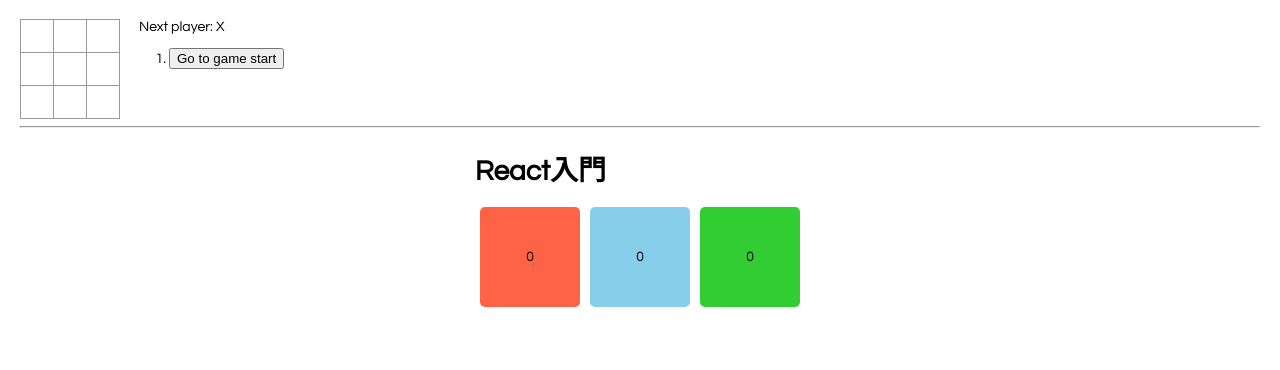
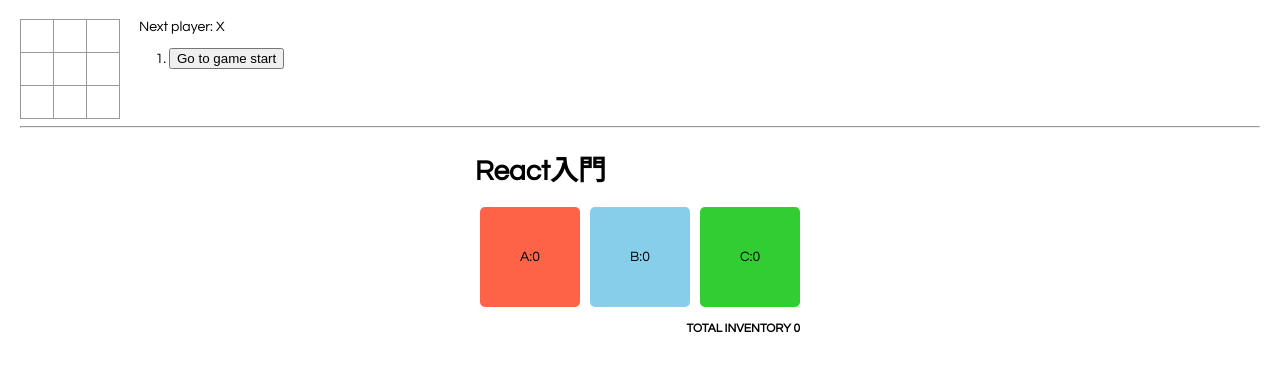
Before and after one commit to kobayashi-m42/react-tutorial, a React app: page / in a window 1280 px wide. Built offline with nearby package versions, Linux system fonts and the light colour scheme.

Commit message:
カウントアップされた総数を表示する処理を追加

```diff
--- a/src/index.css
+++ b/src/index.css
@@ -72,3 +72,10 @@
   border-radius: 5px;
   margin: 0 5px 10px;
 }
+
+.container div {
+  text-align: right;
+  padding: 5px;
+  font-size: 12px;
+  font-weight: bold;
+}
--- a/src/index.js
+++ b/src/index.js
@@ -148,43 +148,78 @@
 // ========================================
 // 以下はドットインストールのコード
 
-class Counter extends React.Component {
-  constructor(props) {
-    super(props);
+function Counter(props) {
+  return (
+    <li
+      style={{backgroundColor: props.counter.color}}
+      onClick={() => props.onClick(props.counter)}
+    >
+      {props.counter.id}:{props.counter.count}
+    </li>
+  );
+}
+
+function CounterList(props) {
+  const counters = props.counters.map(counter => {
+    return (
+      <Counter
+        counter={counter}
+        key={counter.id}
+        onClick={props.onClick}
+      />
+    );
+  });
+
+  return (
+    <ul>
+      {counters}
+    </ul>
+  );
+}
+
+class App extends React.Component{
+  constructor(){
+    super();
     this.state = {
-      count: 0,
-    }
+      counters: [
+        {id: 'A', count: 0, color: 'tomato'},
+        {id: 'B', count: 0, color: 'skyblue'},
+        {id: 'C', count: 0, color: 'limegreen'},
+      ],
+      total: 0,
+    };
   }
 
-  countUp() {
+  handleClick(counter){
+    const counters = this.state.counters.slice();
+    const position = counters.map(counter => {
+      return counter.id;
+    }).indexOf(counter.id);
+    counters[position].count += 1;
+
     this.setState(prevState => {
       return {
-        count: prevState.count +1
+        counters: counters,
+        total: prevState.total + 1,
       };
     });
   }
 
   render() {
     return (
-      <li
-        style={{backgroundColor: this.props.color}}
-        onClick={() =>this.countUp()}
-      >
-        {this.state.count}
-      </li>
+      <div className="container">
+        <h1>React入門</h1>
+          <CounterList
+            counters={this.state.counters}
+            onClick={counter => this.handleClick(counter)}
+          />
+        <div>TOTAL INVENTORY {this.state.total}</div>
+      </div>
     );
   }
 }
 
-const name = 'React入門';
 ReactDOM.render(
-  <div className="container">
-    <h1>{name}</h1>
-    <ul>
-      <Counter color="tomato" />
-      <Counter color="skyblue" />
-      <Counter color="limegreen" />
-    </ul>
-  </div>,
+  <App />,
   document.getElementById('dotinstall')
 );
```
